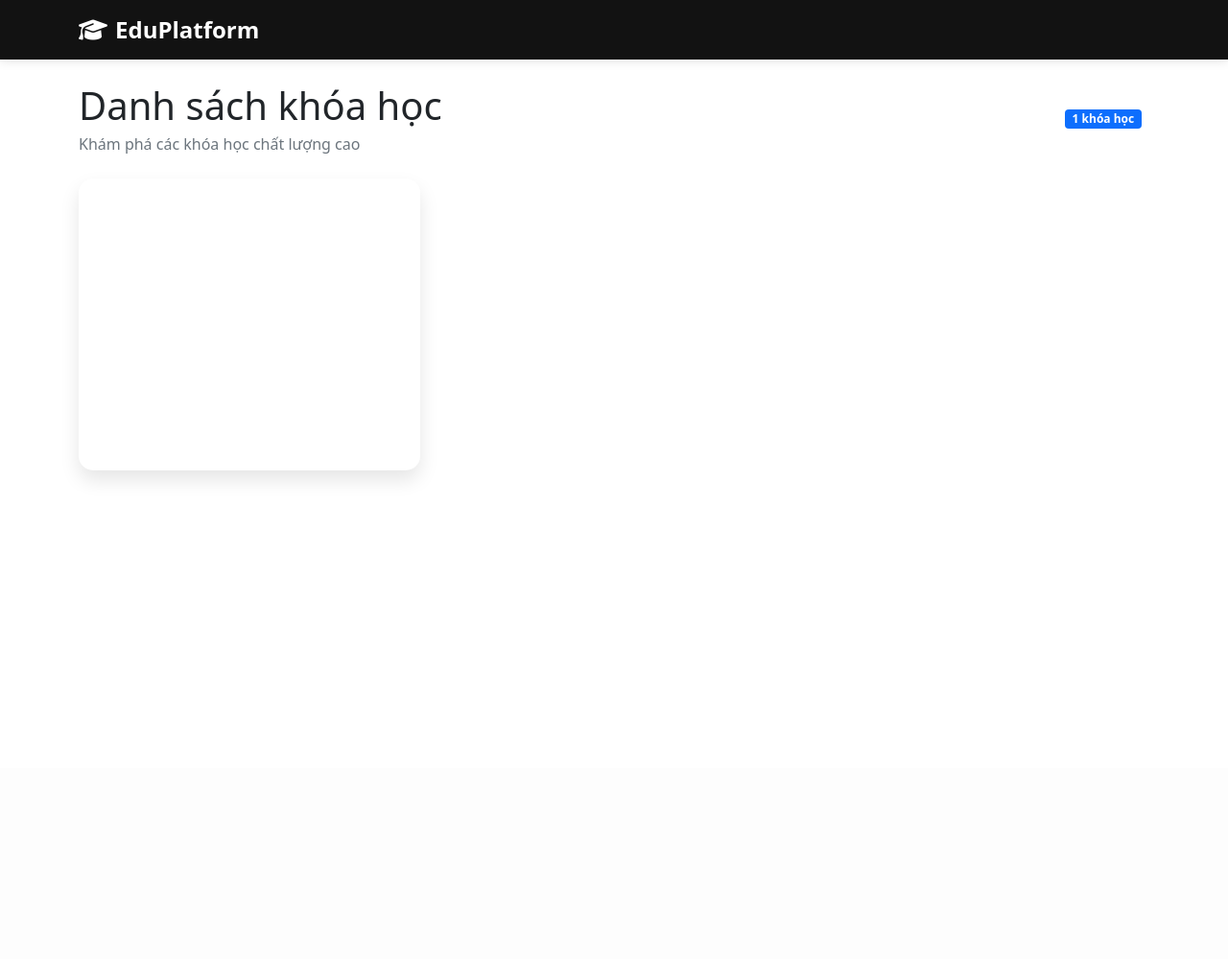
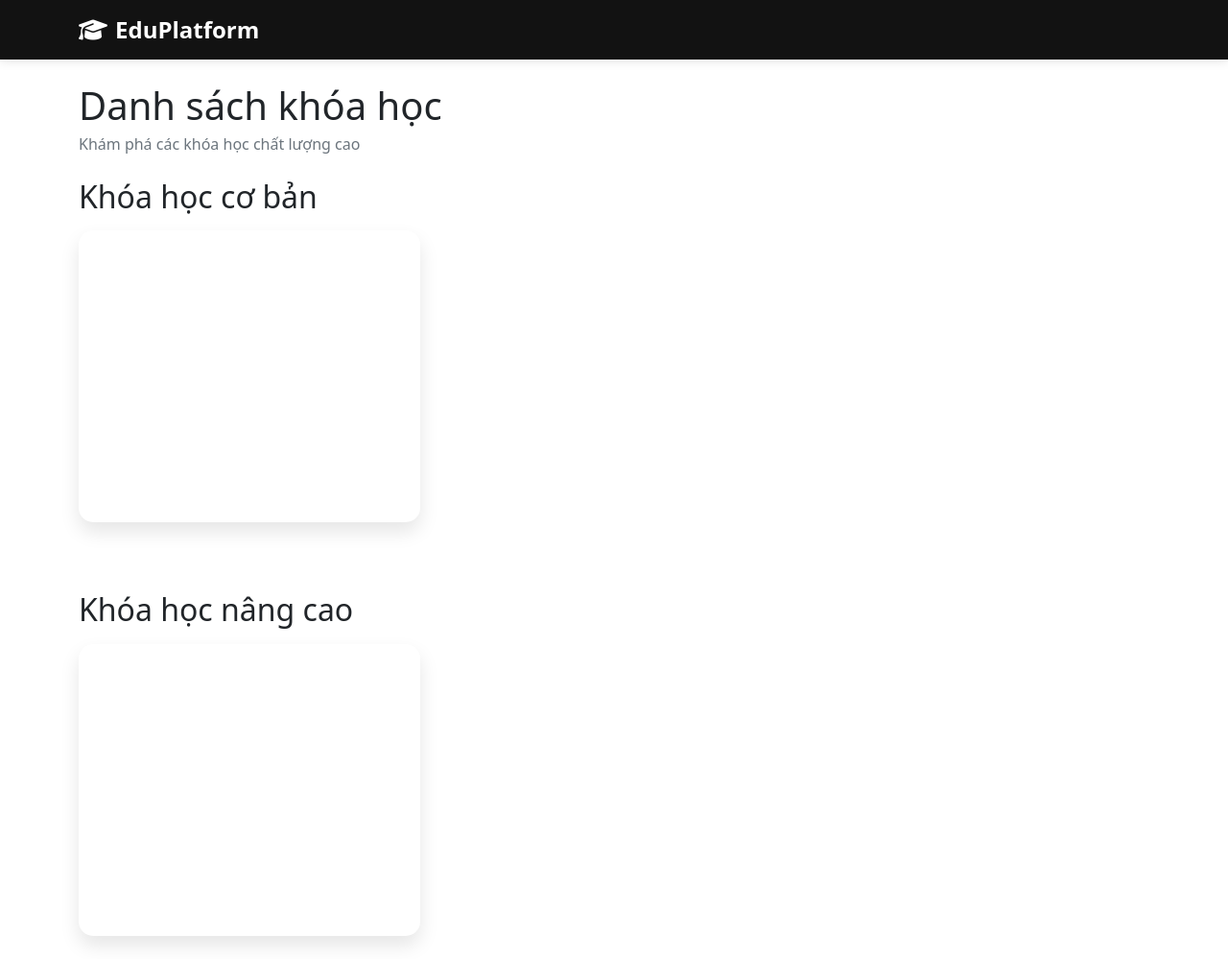
Before and after one commit to Phappp/Python, a Flask app: template app/templates/courses/view_courses.html in a window 1280 px wide. Shown: the whole page at 96% size. Before the commit the page ends 498 px from the top, so only its background shows below. Run offline with Flask 3, Linux system fonts and the light colour scheme; the template is opened without the code that fills it: most values are stand-ins (such as "Sample title", 1, 10 or a date in 2020).

Commit message:
Chia khóa học thành 2 loại

```diff
--- a/app/forms.py
+++ b/app/forms.py
@@ -87,6 +87,7 @@
                       ],
                       default='purple',
                       validators=[DataRequired()])
+    course_type = SelectField('Loại khóa học', choices=[('basic', 'Cơ bản'), ('advanced', 'Nâng cao')], default='basic', validators=[DataRequired()])
     icon_class = StringField('Lớp icon (ví dụ: fas fa-crown)',
                              default='fas fa-crown',
                              validators=[DataRequired()])
--- a/app/templates/courses/view_courses.html
+++ b/app/templates/courses/view_courses.html
@@ -102,14 +102,12 @@
             <h1 class="mb-1">Danh sách khóa học</h1>
             <p class="text-muted mb-0">Khám phá các khóa học chất lượng cao</p>
         </div>
-        <div class="d-flex align-items-center">
-            <span class="badge bg-primary me-2">{{ courses|length }} khóa học</span>
-        </div>
     </div>
 
-    {% if courses %}
+    <h2 class="mt-4 mb-3">Khóa học cơ bản</h2>
+    {% if basic_courses %}
     <div class="row">
-        {% for course in courses %}
+        {% for course in basic_courses %}
         <div class="col-lg-6 col-xl-4 mb-4">
             <a href="{{ url_for('course.view_course', course_id=course._id) }}" class="text-decoration-none">
                 <div class="card course-card course-card-{{ course.color|default('purple') }}">
@@ -118,7 +116,6 @@
                             <i class="{{ course.icon_class|default('fas fa-crown') }}"></i>
                             {{ course.name }}
                         </h3>
-
                         <div class="course-meta">
                             <div class="mb-1">
                                 <i class="fas fa-user-tie"></i>
@@ -129,9 +126,7 @@
                                 {{ course.chapters|length if course.chapters else 0 }} chương
                             </div>
                         </div>
-
                         <p class="card-text">{{ course.description }}</p>
-
                         <div class="price mt-auto">
                             <span class="original-price">{{ course.original_price }}đ</span>
                             <span class="discounted-price">{{ course.discounted_price }}đ</span>
@@ -145,11 +140,47 @@
     {% else %}
     <div class="empty-state">
         <i class="fas fa-book-open"></i>
-        <h3>Chưa có khóa học nào</h3>
-        <p class="lead">Hiện tại chưa có khóa học nào được tạo. Vui lòng quay lại sau!</p>
-        <a href="{{ url_for('main.home') }}" class="btn btn-primary">
-            <i class="fas fa-home me-1"></i>Về trang chủ
-        </a>
+        <h3>Chưa có khóa học cơ bản nào</h3>
+    </div>
+    {% endif %}
+
+    <h2 class="mt-5 mb-3">Khóa học nâng cao</h2>
+    {% if advanced_courses %}
+    <div class="row">
+        {% for course in advanced_courses %}
+        <div class="col-lg-6 col-xl-4 mb-4">
+            <a href="{{ url_for('course.view_course', course_id=course._id) }}" class="text-decoration-none">
+                <div class="card course-card course-card-{{ course.color|default('purple') }}">
+                    <div class="card-body d-flex flex-column">
+                        <h3 class="card-title">
+                            <i class="{{ course.icon_class|default('fas fa-crown') }}"></i>
+                            {{ course.name }}
+                        </h3>
+                        <div class="course-meta">
+                            <div class="mb-1">
+                                <i class="fas fa-user-tie"></i>
+                                Giảng viên: {{ course.created_by }}
+                            </div>
+                            <div class="mb-1">
+                                <i class="fas fa-play-circle"></i>
+                                {{ course.chapters|length if course.chapters else 0 }} chương
+                            </div>
+                        </div>
+                        <p class="card-text">{{ course.description }}</p>
+                        <div class="price mt-auto">
+                            <span class="original-price">{{ course.original_price }}đ</span>
+                            <span class="discounted-price">{{ course.discounted_price }}đ</span>
+                        </div>
+                    </div>
+                </div>
+            </a>
+        </div>
+        {% endfor %}
+    </div>
+    {% else %}
+    <div class="empty-state">
+        <i class="fas fa-book-open"></i>
+        <h3>Chưa có khóa học nâng cao nào</h3>
     </div>
     {% endif %}
 </div>
```
Also changed, not shown: app/routes/course_routes.py (+6 -1 lines), app/templates/courses/create.html (+10 -0 lines).
